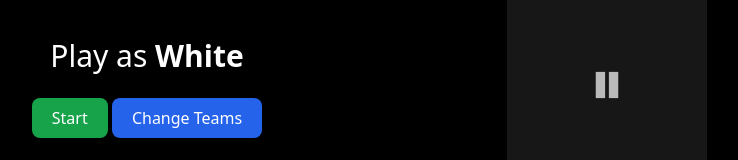
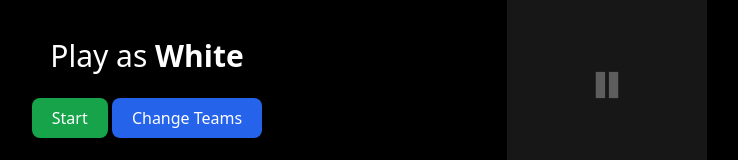
Before and after one commit to EvanA4/LaziBoard, a SvelteKit app: page / in a window 1280 px wide. Shown: the part 315-475 px from the top of the page, without its empty margins (393-1131 px from the left). Built offline with nearby package versions, Linux system fonts and the light colour scheme.

Commit message:
can no longer pause when bot is playing

```diff
--- a/src/routes/+page.svelte
+++ b/src/routes/+page.svelte
@@ -143,6 +143,9 @@
             <p class="text-white text-[40px]">{timerString(playerTeam == "w" ? bsec : wsec)}</p>
 
             <div class="flex flex-col items-center gap-5">
+
+
+                {#if playerTeam == turn && started}
                     <button onclick={() => paused = !paused} class="opacity-70 hover:opacity-100">
                         {#if paused}
                             <PlayImg />
@@ -150,6 +153,18 @@
                             <PauseImg />
                         {/if}
                     </button>
+                {:else}
+                    <button onclick={() => paused = !paused} class="opacity-30" disabled>
+                        {#if paused}
+                            <PlayImg />
+                        {:else}
+                            <PauseImg />
+                        {/if}
+                    </button>
+                {/if}
+
+
+
                 {#if started && !isGameOver}
                     <button onclick={resetGame} class="px-5 py-2 rounded-lg mt-5 opacity-70 hover:opacity-100 text-white hover:animate-spin">
                         <RestartImg />
```
Lines whose indentation alone changed are shown as unchanged.
